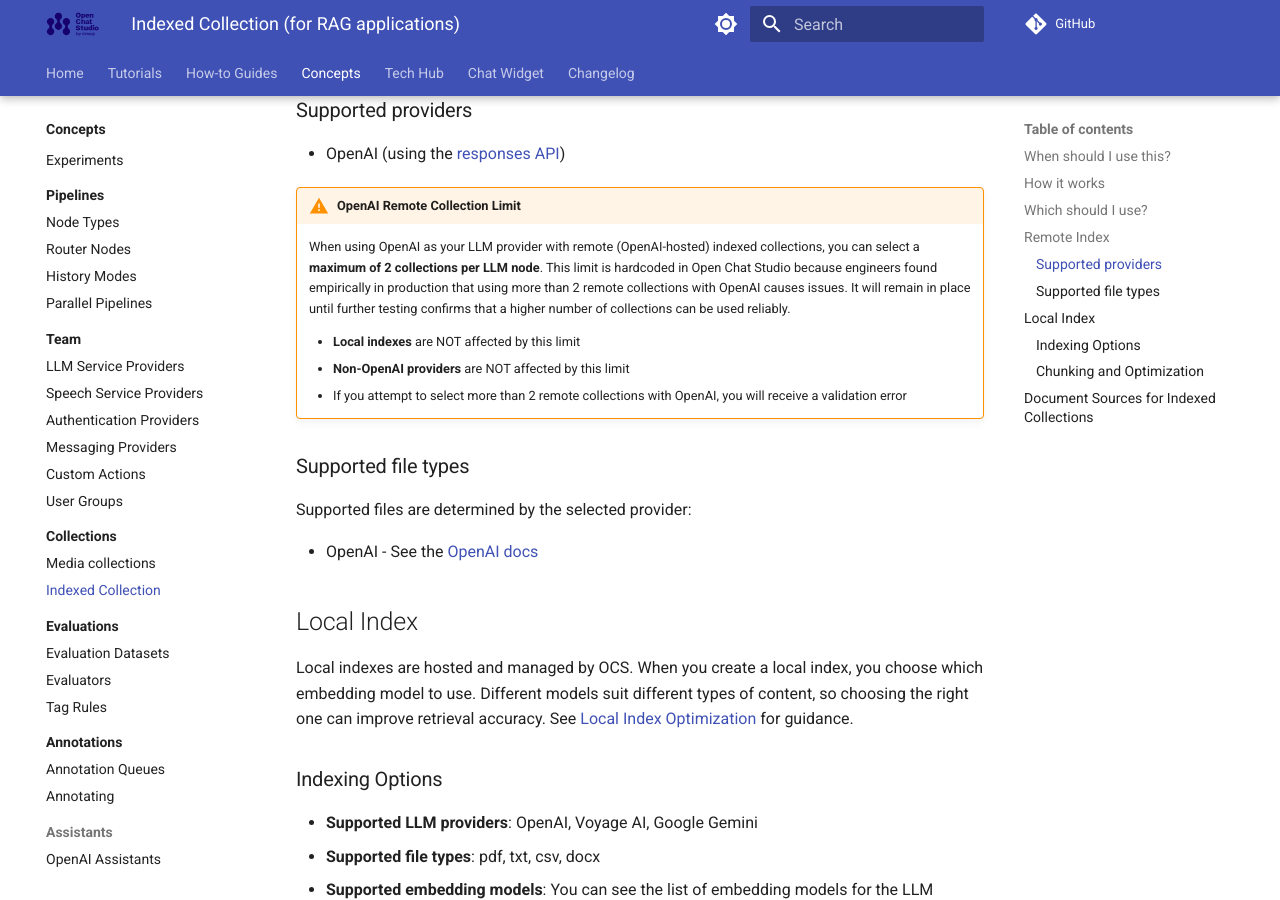
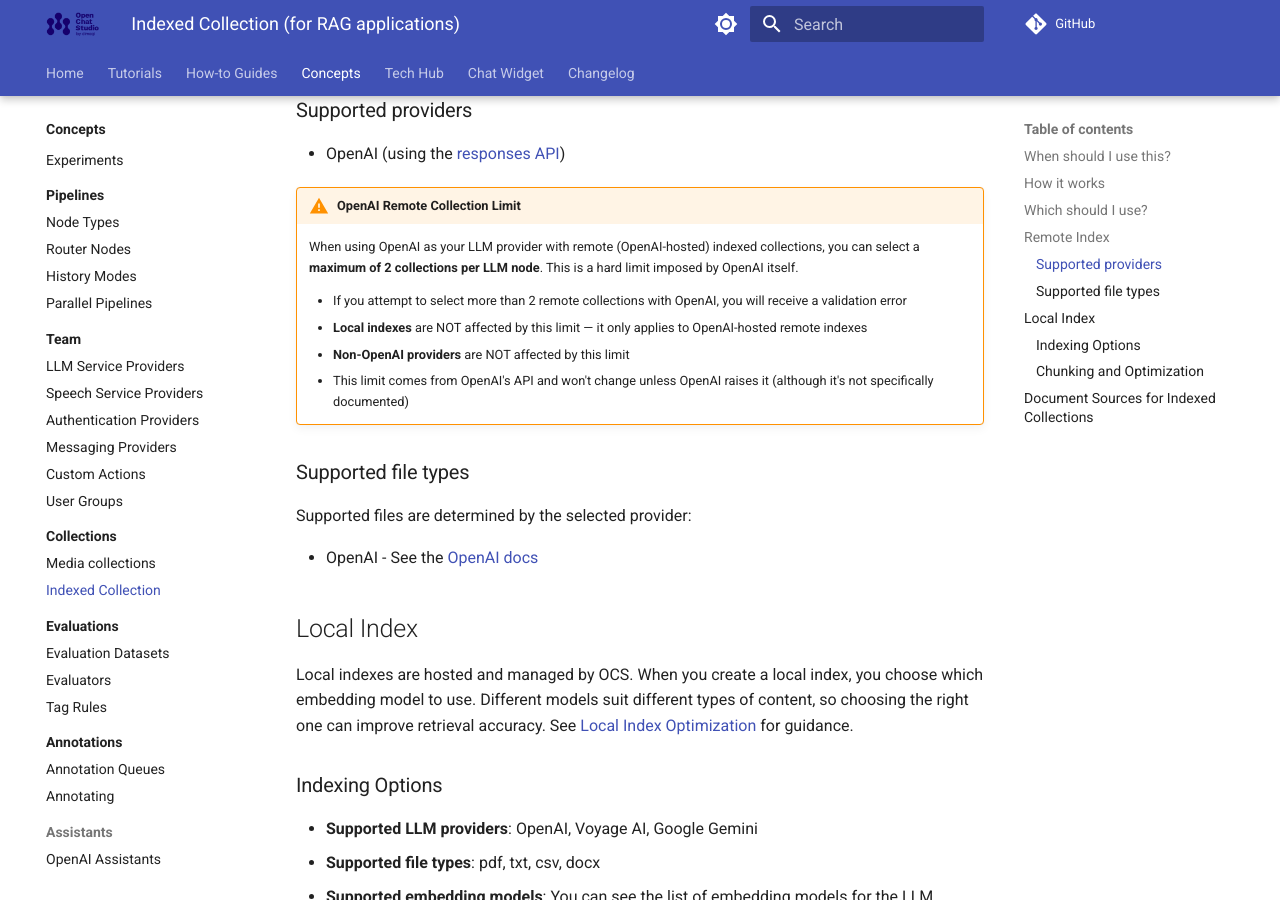
Before and after one commit to dimagi/open-chat-studio-docs, an MkDocs documentation site: the page built from docs/concepts/collections/indexed.md, in a window 1280 px wide and 900 px high, scrolled down 1528 px. Built offline with MkDocs 1.6.1 and Material for MkDocs 9.7.7, drawn with Linux system fonts in a browser that asks for light colours; a script that is not in the unit is left out; comment, search, counter and statistics services are not loaded.

Commit message:
Readablity of warning- OpenAI remote index limt of 2

```diff
--- a/docs/concepts/collections/indexed.md
+++ b/docs/concepts/collections/indexed.md
@@ -45,11 +45,12 @@
 
 !!! warning "OpenAI Remote Collection Limit"
 
-    When using OpenAI as your LLM provider with remote (OpenAI-hosted) indexed collections, you can select a **maximum of 2 collections per LLM node**. This limit is hardcoded in Open Chat Studio because engineers found empirically in production that using more than 2 remote collections with OpenAI causes issues. It will remain in place until further testing confirms that a higher number of collections can be used reliably.
+    When using OpenAI as your LLM provider with remote (OpenAI-hosted) indexed collections, you can select a **maximum of 2 collections per LLM node**. This is a hard limit imposed by OpenAI itself.
 
-    - **Local indexes** are NOT affected by this limit
+    - If you attempt to select more than 2 remote collections with OpenAI, you will receive a validation error
+    - **Local indexes** are NOT affected by this limit — it only applies to OpenAI-hosted remote indexes
     - **Non-OpenAI providers** are NOT affected by this limit
-    - If you attempt to select more than 2 remote collections with OpenAI, you will receive a validation error
+    - This limit comes from OpenAI's API and won't change unless OpenAI raises it (although it's not specifically documented)
 
 ### Supported file types
 Supported files are determined by the selected provider:
```
